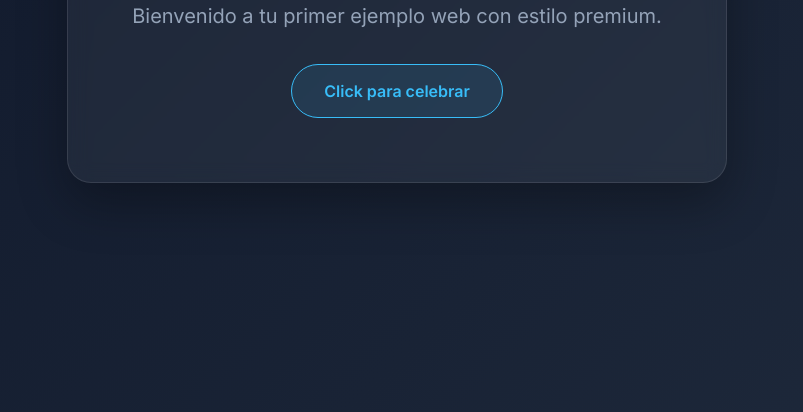
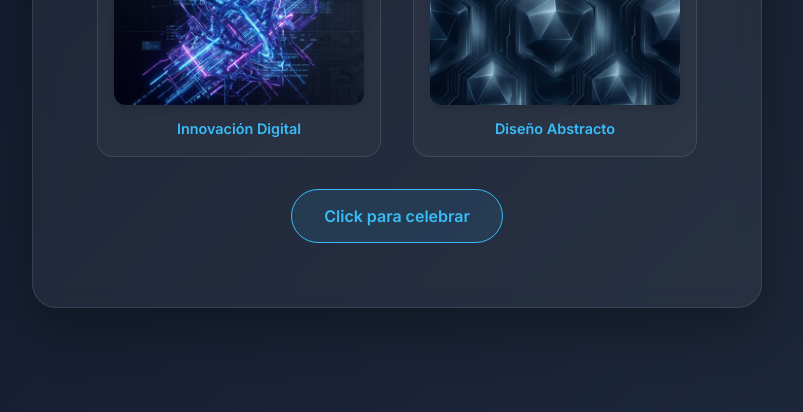
Before and after one commit to Id1969/HTMLJLP, a plain HTML site: page index.html in a window 1280 px wide. Shown: the part 388-800 px from the top of the page, without its empty margins (243-1046 px from the left). Drawn offline with Linux system fonts and the light colour scheme.

Commit message:
Add premium image gallery

```diff
--- a/index.html
+++ b/index.html
@@ -1,5 +1,6 @@
 <!DOCTYPE html>
 <html lang="es">
+
 <head>
     <meta charset="UTF-8">
     <meta name="viewport" content="width=device-width, initial-scale=1.0">
@@ -99,9 +100,48 @@
                 padding: 2rem;
                 margin: 1rem;
             }
+
             h1 {
                 font-size: 2.5rem;
             }
+        }
+
+        /* Image Gallery Styling */
+        .image-gallery {
+            display: flex;
+            gap: 2rem;
+            justify-content: center;
+            margin-bottom: 2rem;
+            flex-wrap: wrap;
+        }
+
+        .image-card {
+            background: rgba(255, 255, 255, 0.03);
+            border-radius: 16px;
+            padding: 1rem;
+            border: 1px solid rgba(255, 255, 255, 0.1);
+            transition: transform 0.3s ease;
+        }
+
+        .image-card:hover {
+            transform: translateY(-5px);
+            border-color: var(--accent-color);
+        }
+
+        .gallery-img {
+            width: 250px;
+            height: 150px;
+            object-fit: cover;
+            border-radius: 12px;
+            margin-bottom: 0.5rem;
+            box-shadow: 0 4px 6px rgba(0, 0, 0, 0.1);
+        }
+
+        .img-caption {
+            font-size: 0.9rem;
+            color: var(--accent-color);
+            margin: 0;
+            font-weight: 600;
         }
     </style>
     <!-- Importing Inter Font -->
@@ -109,11 +149,25 @@
     <link rel="preconnect" href="https://fonts.gstatic.com" crossorigin>
     <link href="https://fonts.googleapis.com/css2?family=Inter:wght@400;600;800&display=swap" rel="stylesheet">
 </head>
+
 <body>
 
     <main class="container">
         <h1 id="greeting">Hola Mundo</h1>
         <p>Bienvenido a tu primer ejemplo web con estilo premium.</p>
+
+        <!-- Image Gallery Section -->
+        <div class="image-gallery">
+            <div class="image-card">
+                <img src="images/hero.png" alt="Futuristic Tech Illustration" class="gallery-img">
+                <p class="img-caption">Innovación Digital</p>
+            </div>
+            <div class="image-card">
+                <img src="images/background.png" alt="Sleek Background Pattern" class="gallery-img">
+                <p class="img-caption">Diseño Abstracto</p>
+            </div>
+        </div>
+
         <a href="#" class="btn" onclick="celebrate()">Click para celebrar</a>
     </main>
 
@@ -128,4 +182,5 @@
         }
     </script>
 </body>
+
 </html>
```
Also changed, not shown: images/background.png (added), images/hero.png (added).
